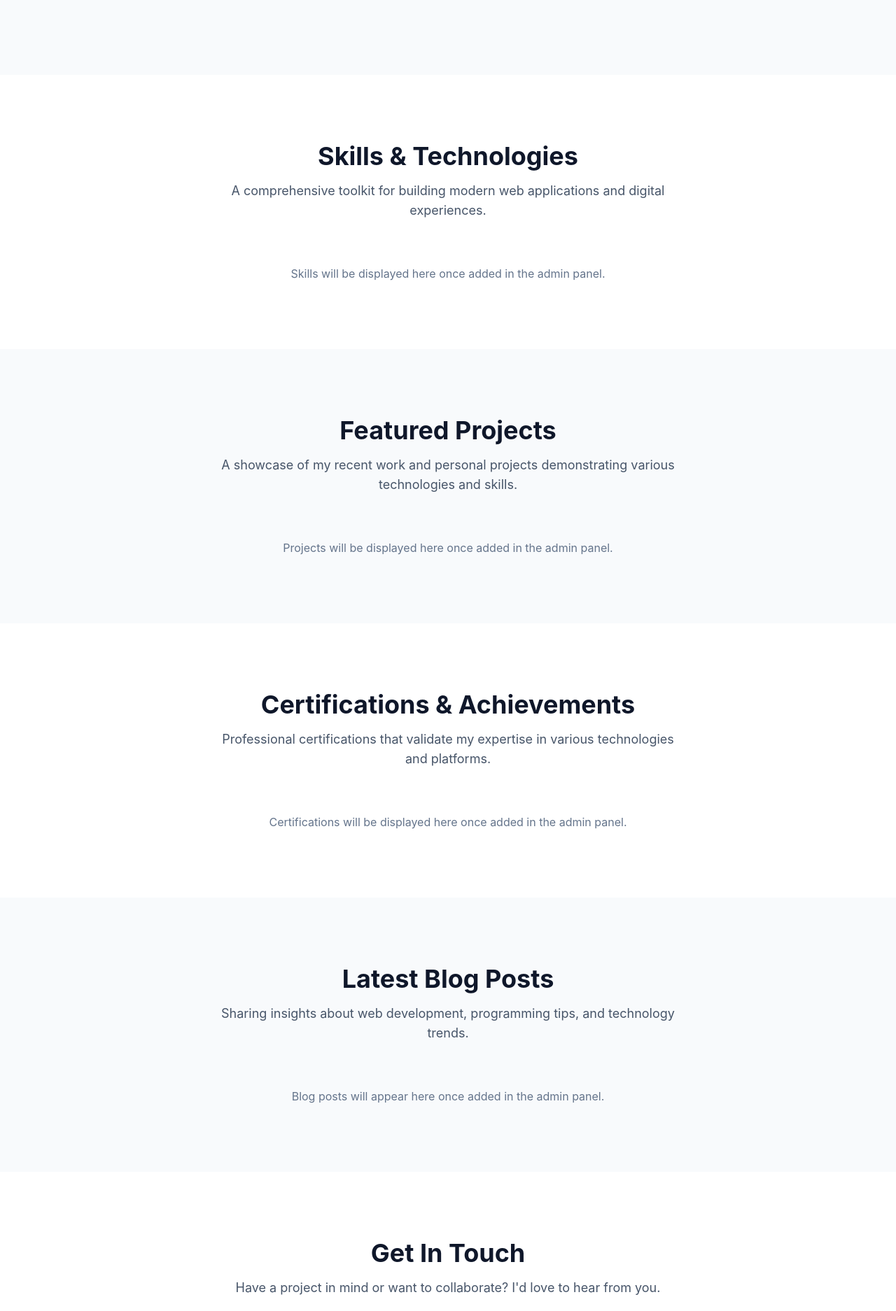
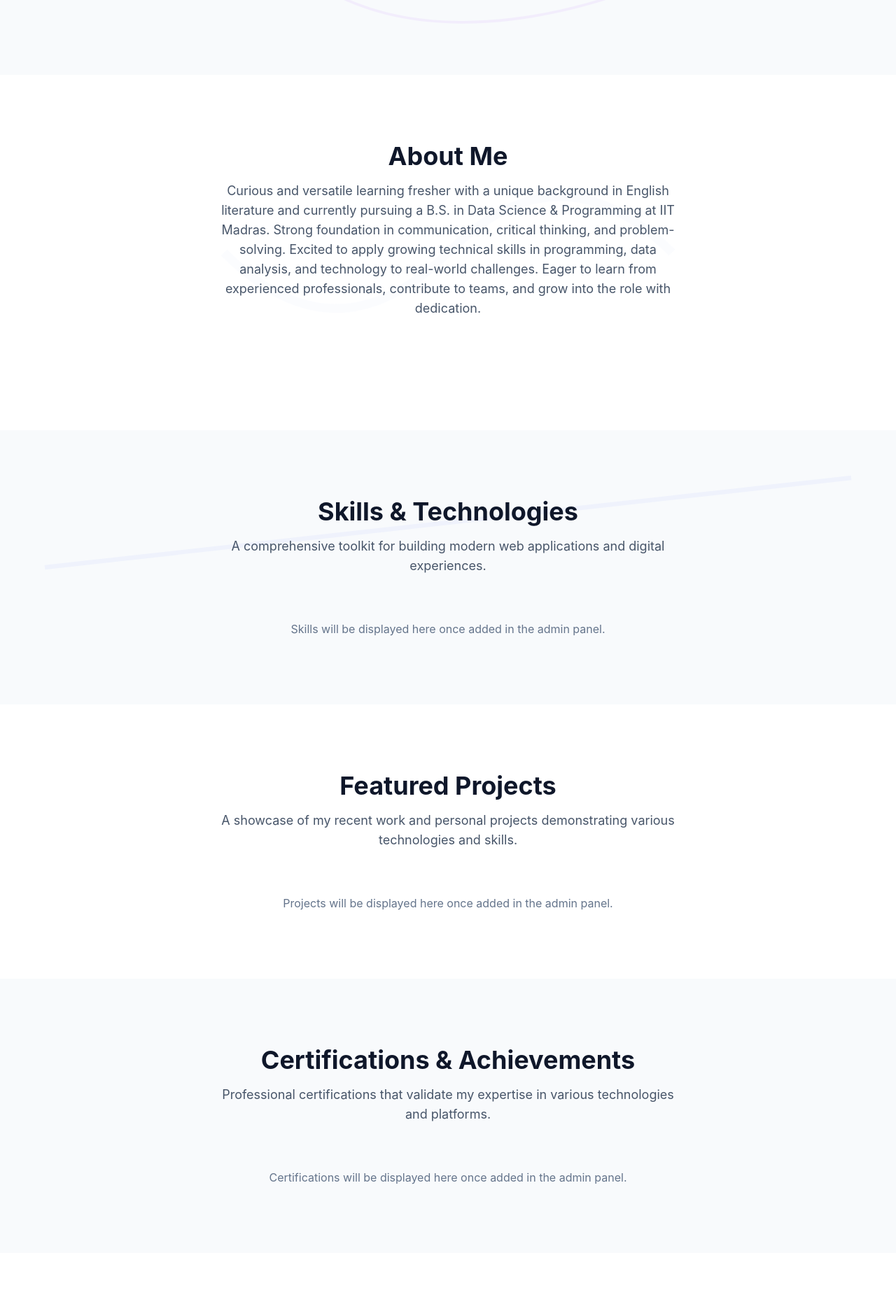
Before and after one commit to shubhashishmohanta497022/Portfolio, a Flask app: page / in a window 1280 px wide. Shown: the part 693-2567 px from the top of the page at 70% size. Run offline with Flask 3, Linux system fonts and the light colour scheme; data that the repository does not hold is empty; some libraries are stand-ins or nearby versions; some web fonts are replaced.

Commit message:
index.html

```diff
--- a/Portfolio/templates/index.html
+++ b/Portfolio/templates/index.html
@@ -4,24 +4,19 @@
 
 {% block content %}
 
-<!-- Hero Section -->
-<section id="home" class="min-h-screen flex items-center bg-slate-50 dark:bg-slate-900 transition-colors duration-300">
-    <div class="container mx-auto px-6 py-12 flex flex-col md:flex-row items-center">
-        <!-- Left Column -->
+<section id="home" class="min-h-screen flex items-center bg-slate-50 dark:bg-slate-900 transition-colors duration-300 relative overflow-hidden">
+    <div class="absolute inset-0 z-0 opacity-10 dark:opacity-5">
+        <svg class="w-full h-full" viewBox="0 0 100 100" preserveAspectRatio="xMidYMid slice">
+            <path d="M20 50 C5 20, 80 5, 95 30 C110 55, 30 95, 20 50 Z" fill="none" stroke="currentColor" stroke-width="0.5" class="text-indigo-400 dark:text-indigo-600 animate-spin-slow"></path>
+            <path d="M25 55 C10 25, 85 10, 100 35 C115 60, 35 100, 25 55 Z" fill="none" stroke="currentColor" stroke-width="0.3" class="text-purple-400 dark:text-purple-600 animate-spin-medium"></path>
+        </svg>
+    </div>
+    <div class="container mx-auto px-6 py-12 flex flex-col md:flex-row items-center relative z-10">
         <div class="md:w-3/5 text-center md:text-left">
-            <!-- ============================================= -->
-            <!-- EDIT THIS: Your Main Title                    -->
-            <!-- ============================================= -->
             <h1 class="text-5xl md:text-7xl font-extrabold text-slate-900 dark:text-white leading-tight">
                 From Curiosity To Code
             </h1>
-            <!-- ============================================= -->
-            <!-- EDIT THIS: Your Subtitle                      -->
-            <!-- ============================================= -->
             <p class="mt-4 text-xl text-slate-600 dark:text-slate-400">Learning Today, Building Tomorrow</p>
-            <!-- ============================================= -->
-            <!-- EDIT THIS: Your Description                   -->
-            <!-- ============================================= -->
             <p class="mt-4 max-w-xl text-lg text-slate-500 dark:text-slate-300">
                 Curious about how data shapes the world, and coding my way into it. Eager to learn, ready to contribute, always moving forward.
             </p>
@@ -34,7 +29,6 @@
                 </a>
             </div>
         </div>
-        <!-- Right Column -->
         <div class="md:w-2/5 mt-12 md:mt-0 flex justify-center items-center">
             <div class="relative w-96 md:w-[36rem] aspect-square">
                 <div class="absolute inset-0 bg-slate-200 dark:bg-slate-700 rounded-full"></div>
@@ -44,9 +38,38 @@
     </div>
 </section>
 
-<!-- Skills & Technologies Section -->
-<section id="skills" class="py-24 bg-white dark:bg-slate-800 transition-colors duration-300">
-    <div class="container mx-auto px-6">
+<section id="about" class="py-24 bg-white dark:bg-slate-800 transition-colors duration-300 relative overflow-hidden">
+    <div class="absolute inset-0 z-0 opacity-5">
+        <svg class="w-full h-full" viewBox="0 0 200 200" preserveAspectRatio="xMidYMid slice">
+            <circle cx="20" cy="20" r="5" fill="currentColor" class="text-blue-300 dark:text-blue-700"></circle>
+            <rect x="70" y="30" width="8" height="8" fill="currentColor" class="text-green-300 dark:text-green-700"></rect>
+            <polygon points="120,10 130,30 110,30" fill="currentColor" class="text-red-300 dark:text-red-700"></polygon>
+            <circle cx="180" cy="50" r="6" fill="currentColor" class="text-yellow-300 dark:text-yellow-700"></circle>
+            <path d="M50 100 Q75 125, 100 100 T150 100" fill="none" stroke="currentColor" stroke-width="2" class="text-indigo-200 dark:text-indigo-800"></path>
+            <circle cx="40" cy="150" r="4" fill="currentColor" class="text-orange-300 dark:text-orange-700"></circle>
+            <rect x="100" y="160" width="10" height="10" fill="currentColor" class="text-cyan-300 dark:text-cyan-700"></rect>
+        </svg>
+    </div>
+    <div class="container mx-auto px-6 relative z-10">
+        <div class="text-center mb-16">
+            <h2 class="text-4xl font-bold text-slate-900 dark:text-white">About Me</h2>
+            <p class="mt-4 text-lg text-slate-600 dark:text-slate-400 max-w-2xl mx-auto">
+                Curious and versatile learning fresher with a unique background in English literature and currently pursuing a B.S. in Data Science & Programming at IIT Madras. Strong foundation in communication, critical thinking, and problem-solving. Excited to apply growing technical skills in programming, data analysis, and technology to real-world challenges. Eager to learn from experienced professionals, contribute to teams, and grow into the role with dedication.
+            </p>
+        </div>
+    </div>
+</section>
+
+<section id="skills" class="py-24 bg-slate-50 dark:bg-slate-900 transition-colors duration-300 relative overflow-hidden">
+    <div class="absolute inset-0 z-0 opacity-10 dark:opacity-5">
+        <svg class="w-full h-full" viewBox="0 0 100 100" preserveAspectRatio="xMidYMid slice">
+            <line x1="10" y1="10" x2="90" y2="30" stroke="currentColor" stroke-width="0.8" class="text-gray-300 dark:text-gray-700"></line>
+            <line x1="5" y1="50" x2="95" y2="40" stroke="currentColor" stroke-width="0.5" class="text-indigo-300 dark:text-indigo-700"></line>
+            <line x1="20" y1="90" x2="80" y2="70" stroke="currentColor" stroke-width="0.7" class="text-purple-300 dark:text-purple-700"></line>
+            <path d="M10 80 Q30 70, 50 80 T90 80" fill="none" stroke="currentColor" stroke-width="0.6" class="text-green-300 dark:text-green-700"></path>
+        </svg>
+    </div>
+    <div class="container mx-auto px-6 relative z-10">
         <div class="text-center mb-16">
             <h2 class="text-4xl font-bold text-slate-900 dark:text-white">Skills & Technologies</h2>
             <p class="mt-4 text-lg text-slate-600 dark:text-slate-400 max-w-2xl mx-auto">A comprehensive toolkit for building modern web applications and digital experiences.</p>
@@ -71,14 +94,12 @@
 </section>
 
 
-<!-- Featured Projects Section -->
-<section id="projects" class="py-24 bg-slate-50 dark:bg-slate-900 transition-colors duration-300">
+<section id="projects" class="py-24 bg-white dark:bg-slate-800 transition-colors duration-300">
     <div class="container mx-auto px-6">
         <div class="text-center mb-16">
             <h2 class="text-4xl font-bold text-slate-900 dark:text-white">Featured Projects</h2>
             <p class="mt-4 text-lg text-slate-600 dark:text-slate-400 max-w-2xl mx-auto">A showcase of my recent work and personal projects demonstrating various technologies and skills.</p>
         </div>
-        <!-- Note: Filtering functionality would require JavaScript -->
         <div class="grid md:grid-cols-2 lg:grid-cols-3 gap-8">
             {% for project in projects %}
             <div class="bg-white dark:bg-slate-800 rounded-xl shadow-md overflow-hidden hover:shadow-xl transition-shadow duration-300 group">
@@ -118,8 +139,7 @@
     </div>
 </section>
 
-<!-- Certifications Section -->
-<section id="certifications" class="py-24 bg-white dark:bg-slate-800 transition-colors duration-300">
+<section id="certifications" class="py-24 bg-slate-50 dark:bg-slate-900 transition-colors duration-300">
     <div class="container mx-auto px-6">
         <div class="text-center mb-16">
             <h2 class="text-4xl font-bold text-slate-900 dark:text-white">Certifications & Achievements</h2>
@@ -127,7 +147,7 @@
         </div>
         <div class="grid md:grid-cols-2 lg:grid-cols-3 gap-8">
             {% for cert in certifications %}
-            <div class="bg-slate-50 dark:bg-slate-700/50 p-6 rounded-xl border border-slate-200 dark:border-slate-700">
+            <div class="bg-white dark:bg-slate-800 p-6 rounded-xl border border-slate-200 dark:border-slate-700">
                 <div class="flex justify-between items-start mb-4">
                     <div class="flex items-center space-x-3">
                         <div class="bg-slate-200 dark:bg-slate-600 p-2 rounded-full">
@@ -144,7 +164,6 @@
                     </a>
                     {% endif %}
                 </div>
-                <!-- You can add a description field to your model for this -->
                 <p class="text-sm text-slate-600 dark:text-slate-400">Demonstrates ability to design and maintain applications on the target platform.</p>
             </div>
             {% else %}
@@ -154,8 +173,7 @@
     </div>
 </section>
 
-<!-- Blog Section -->
-<section id="blog" class="py-24 bg-slate-50 dark:bg-slate-900 transition-colors duration-300">
+<section id="blog" class="py-24 bg-white dark:bg-slate-800 transition-colors duration-300">
      <div class="container mx-auto px-6">
         <div class="text-center mb-16">
             <h2 class="text-4xl font-bold text-slate-900 dark:text-white">Latest Blog Posts</h2>
@@ -178,20 +196,17 @@
     </div>
 </section>
 
-<!-- Contact Section -->
-<section id="contact" class="py-24 bg-white dark:bg-slate-800 transition-colors duration-300">
+<section id="contact" class="py-24 bg-slate-50 dark:bg-slate-900 transition-colors duration-300">
     <div class="container mx-auto px-6">
         <div class="text-center mb-16">
             <h2 class="text-4xl font-bold text-slate-900 dark:text-white">Get In Touch</h2>
             <p class="mt-4 text-lg text-slate-600 dark:text-slate-400 max-w-2xl mx-auto">Have a project in mind or want to collaborate? I'd love to hear from you.</p>
         </div>
-        <div class="max-w-4xl mx-auto grid md:grid-cols-2 gap-12 bg-slate-50 dark:bg-slate-900/50 p-8 rounded-xl">
-            <!-- Left: Contact Info -->
+        <div class="max-w-4xl mx-auto grid md:grid-cols-2 gap-12 bg-white dark:bg-slate-800 p-8 rounded-xl">
             <div>
                 <h3 class="text-2xl font-semibold text-slate-800 dark:text-white">Let's Connect</h3>
                 <p class="mt-2 text-slate-600 dark:text-slate-400">Whether you have a question or just want to say hello, I'm always happy to connect.</p>
                 <div class="mt-8 space-y-4">
-                    <!-- EDIT THIS: Your contact details -->
                     <div class="flex items-center space-x-3">
                         <div class="bg-slate-200 dark:bg-slate-700 p-2 rounded-full"><svg class="w-5 h-5 text-slate-600 dark:text-slate-300" fill="none" stroke="currentColor" viewBox="0 0 24 24"><path stroke-linecap="round" stroke-linejoin="round" stroke-width="2" d="M3 8l7.89 5.26a2 2 0 002.22 0L21 8M5 19h14a2 2 0 002-2V7a2 2 0 00-2-2H5a2 2 0 00-2 2v10a2 2 0 002 2z"></path></svg></div>
                         <span>shubhashishmohanta97@gmail.com</span>
@@ -206,7 +221,6 @@
                     </div>
                 </div>
             </div>
-            <!-- Right: Form -->
             <div>
                  <form action="{{ url_for('portfolio.contact') }}" method="POST">
                     <div class="mb-4">
@@ -217,8 +231,7 @@
                         <label for="email" class="block sr-only">Email</label>
                         <input type="email" id="email" name="email" required placeholder="your.email@example.com" class="w-full px-4 py-3 bg-white dark:bg-slate-800 border border-slate-300 dark:border-slate-600 rounded-lg focus:outline-none focus:ring-2 focus:ring-indigo-500">
                     </div>
-                     <!-- I'm adding a subject field as per your design -->
-                    <div class="mb-4">
+                     <div class="mb-4">
                         <label for="subject" class="block sr-only">Subject</label>
                         <input type="text" id="subject" name="subject" required placeholder="What's this about?" class="w-full px-4 py-3 bg-white dark:bg-slate-800 border border-slate-300 dark:border-slate-600 rounded-lg focus:outline-none focus:ring-2 focus:ring-indigo-500">
                     </div>
```
